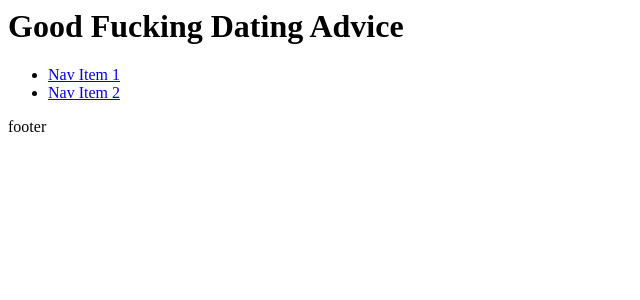
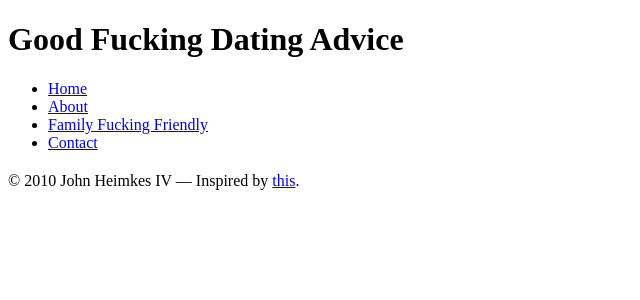
Before and after one commit to johnheimkes/gfda, a PHP site: page / in a window 1280 px wide. Shown: the top 300 px of the page, without its empty margins (0-640 px from the left). Run offline with PHP 8.4, Linux system fonts and the light colour scheme; data that the repository does not hold is empty; some libraries are stand-ins or nearby versions.

Commit message:
writing some good fucking markup

```diff
--- a/index.php
+++ b/index.php
@@ -1,48 +1,37 @@
 <?php
-    include "config.inc.php";
-    require_once "classes/class.fucking_db.php";
+  include "config.inc.php";
+  require_once "classes/class.fucking_db.php";
 
-    $db = new FuckingDB($config);
-
-    echo "<pre>";
-    print_r($db->all());
-    echo "</pre>";
-
-    echo "<pre>";
-    print_r($db->random());
-    echo "</pre>";
-
-
-    echo "<pre>";
-    print_r($db->find(3));
-    echo "</pre>";
-
+  $db = new FuckingDB($config);
+  $tip = $db->random();
 ?>
 <!DOCTYPE html>
 <html lang="en" xml:lang="en">
   <head>
-    <meta http-equiv="content-type" content="text/html; charset=utf-8" />
-    <title>title</title>
-    <meta name="Author" content="Author" />
+    <meta http-equiv="content-type" content="text/html;charset=utf-8" />
+    <title>Good Fucking Dating Advice.</title>
     <meta name="Robots" content="index,all" />
-    <meta name="Keywords" content="Key Words" />
-    <meta name="Description" content="Descritpion" />
-    <script src="http://ajax.googleapis.com/ajax/libs/jquery/1.4.3/jquery.min.js" type="text/javascript" charset="utf-8"></script>
+    <meta name="Keywords" content="good, fucking, dating, advice" />
+    <meta name="Description" content="Good Fucking Dating Advice &mdash; Your guide to dating since two thousand fucking ten." />
   </head>
   <body>
     <div id="wrapper">
       <div id="header">
         <h1>Good Fucking Dating Advice</h1>
         <ul id="nav">
-          <li><a href="#">Nav Item 1</a></li>
-          <li><a href="#">Nav Item 2</a></li>
+          <li><a href="#">Home</a></li>
+          <li><a href="#">About</a></li>
+          <li><a href="#">Family Fucking Friendly</a></li>
+          <li><a href="#">Contact</a></li>
         </ul>
       </div>
       <div id="content">
-
+        <div class="advice">
+          <h2><?= $tip["body"] ?></h2>
+        </div>
       </div>
       <div id="footer">
-        footer
+        <p class="copy">&copy; <?= date("Y")?> John Heimkes IV &mdash; Inspired by <a href="http://goodfuckingdesignadvice.com" target="_blank" title="Good Fucking Design Advice.">this</a>.</p>
       </div>
     </div>
   </body>
```
